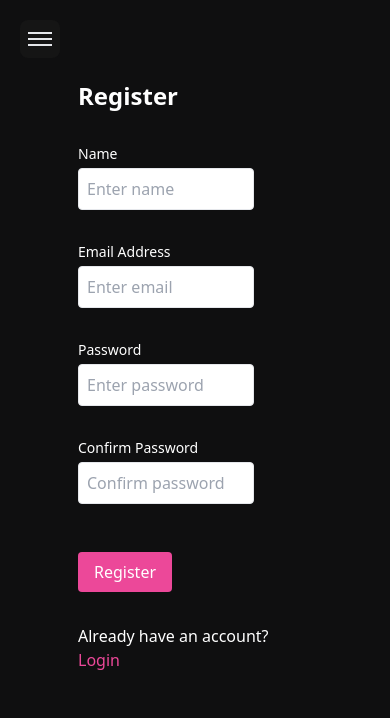
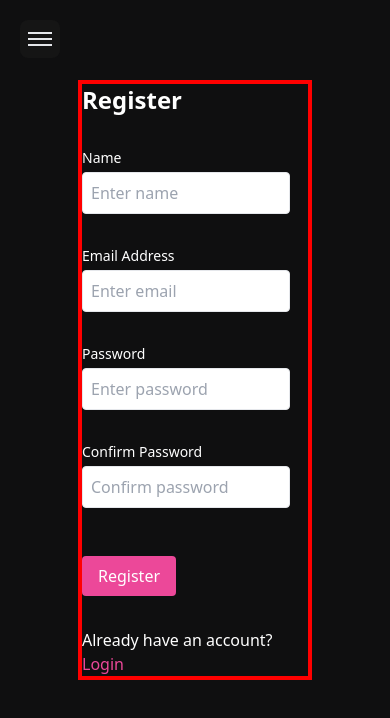
Before and after one commit to Vicktor007/e-shop-frontend, a React (Vite) app: page /register in a window 390 px wide. Shown: the top 718 px of the page. Built offline with nearby package versions, Linux system fonts and the light colour scheme; no server answers.

Commit message:
singup page edit

```diff
--- a/src/pages/Auth/Register.jsx
+++ b/src/pages/Auth/Register.jsx
@@ -49,8 +49,8 @@ const Register = () => {
 
   return (
     <section className=" flex m-auto  overflow-hidden">
-      <div className="  lg:w-[50%] md:w-[50%] m-auto md:px-[4rem] lg:px-[4rem] w-[60%]  mt-[5rem]">
-
+      <div className=" testing  lg:w-[50%] md:w-[50%] m-auto md:px-[4rem] lg:px-[4rem] w-[60%]  mt-[5rem]">
+        <div className="testing w-[100%] lg:w-[60%] md:w-[70%] m-auto">
         <h1 className="text-2xl font-semibold mb-4">Register</h1>
 
         <form onSubmit={submitHandler} className="container w-[40rem]">
@@ -64,7 +64,7 @@ const Register = () => {
             <input
               type="text"
               id="name"
-              className="mt-1 p-2 border rounded w-[11rem] md:w-[15rem] lg:w-[15rem]"
+              className="mt-1 p-2 border rounded w-[13rem] md:w-[15rem] lg:w-[15rem]"
               placeholder="Enter name"
               value={username}
               onChange={(e) => setName(e.target.value)}
@@ -81,7 +81,7 @@ const Register = () => {
             <input
               type="email"
               id="email"
-              className="mt-1 p-2 border rounded w-[11rem] md:w-[15rem] lg:w-[15rem]"
+              className="mt-1 p-2 border rounded w-[13rem] md:w-[15rem] lg:w-[15rem]"
               placeholder="Enter email"
               value={email}
               onChange={(e) => setEmail(e.target.value)}
@@ -98,7 +98,7 @@ const Register = () => {
             <input
               type="password"
               id="password"
-              className="mt-1 p-2 border rounded w-[11rem] md:w-[15rem] lg:w-[15rem]"
+              className="mt-1 p-2 border rounded w-[13rem] md:w-[15rem] lg:w-[15rem]"
               placeholder="Enter password"
               value={password}
               onChange={(e) => setPassword(e.target.value)}
@@ -115,7 +115,7 @@ const Register = () => {
             <input
               type="password"
               id="confirmPassword"
-              className="mt-1 p-2 border rounded w-[11rem] md:w-[15rem] lg:w-[15rem]"
+              className="mt-1 p-2 border rounded w-[13rem] md:w-[15rem] lg:w-[15rem]"
               placeholder="Confirm password"
               value={confirmPassword}
               onChange={(e) => setConfirmPassword(e.target.value)}
@@ -146,6 +146,8 @@ const Register = () => {
         </div>
         </div>
 
+      </div>
+
       <img
         src="https://images.unsplash.com/photo-1576502200916-3808e07386a5?ixlib=rb-4.0.3&ixid=M3wxMjA3fDB8MHxwaG90by1wYWdlfHx8fGVufDB8fHx8fA%3D%3D&auto=format&fit=crop&w=2065&q=80"
         alt=""
```
